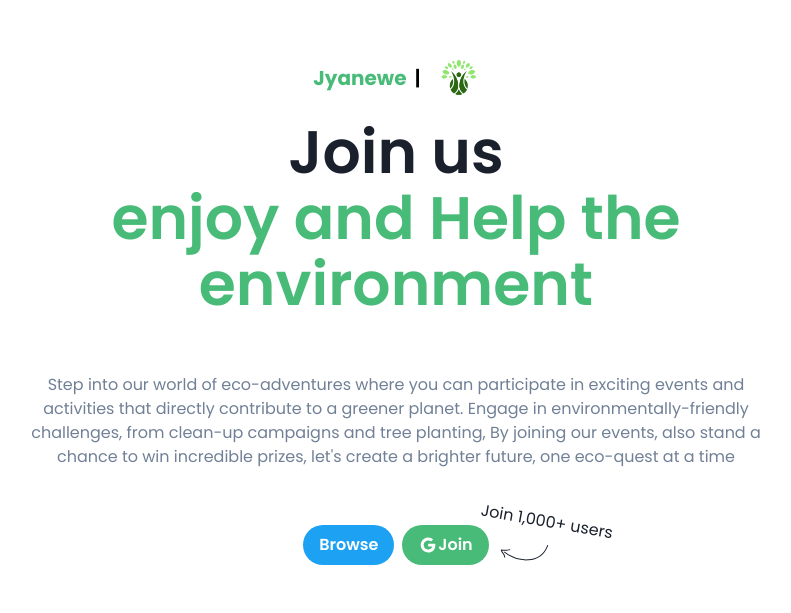
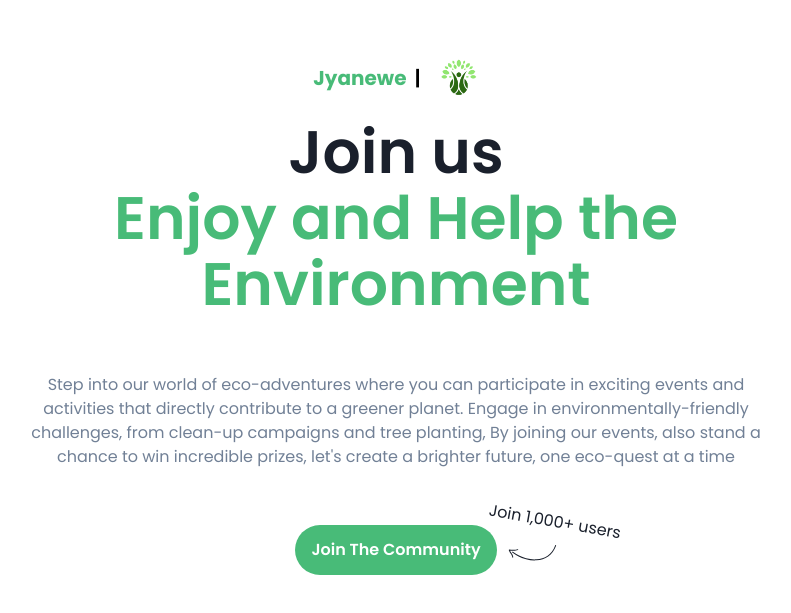
Before and after one commit to AhmadSaman/jyanewe, a React (Vite) app: page / in a window 1280 px wide. Shown: the part 107-720 px from the top of the page, without its empty margins (244-1035 px from the left). Built offline with nearby package versions, Linux system fonts and the light colour scheme.

Commit message:
delete browsing

```diff
--- a/src/pages/Root.tsx
+++ b/src/pages/Root.tsx
@@ -60,7 +60,7 @@ export default function CallToActionWithAnnotation() {
             </Flex>
             Join us <br />
             <Text as={"span"} color={"green.400"}>
-              enjoy and Help the environment
+              Enjoy and Help the Environment
             </Text>
           </Heading>
           <Text color={"gray.500"}>
@@ -79,7 +79,7 @@ export default function CallToActionWithAnnotation() {
             position={"relative"}
           >
             <Flex gap={"2"}>
-              <Button
+              {/* <Button
                 onClick={() => {
                   navigate("/events");
                 }}
@@ -87,8 +87,8 @@ export default function CallToActionWithAnnotation() {
                 rounded={"full"}
                 px={4}
               >
-                Browse
-              </Button>
+                About Us
+              </Button> */}
               <Button
                 colorScheme={"green"}
                 bg={"green.400"}
@@ -99,8 +99,9 @@ export default function CallToActionWithAnnotation() {
                 padding={"2 5"}
                 type="button"
                 onClick={handleSignIn}
+                height={"50px"}
               >
-                <AiOutlineGoogle size={20} /> Join
+                Join The Community
               </Button>
             </Flex>
             <Box>
```
